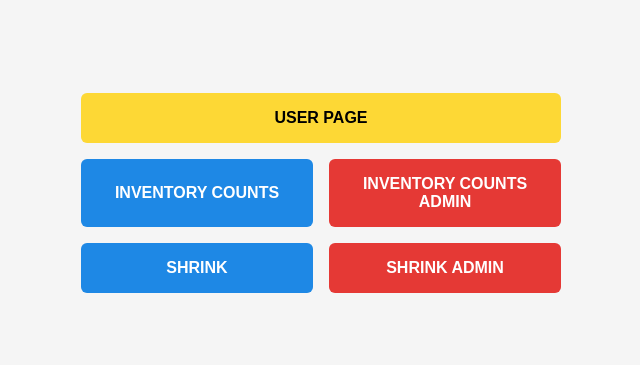
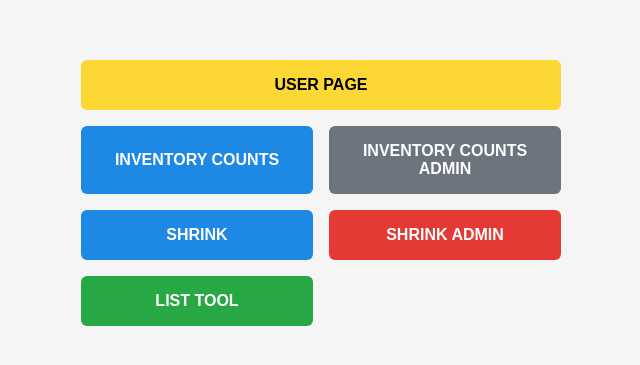
Before and after one commit to KarshBa/HGC_ADMIN_DASH, a plain HTML site: page index.html in a window 1280 px wide. Shown: the part 207-572 px from the top of the page, without its empty margins (319-959 px from the left). Drawn offline with Linux system fonts and the light colour scheme.

Commit message:
Update index.html

```diff
--- a/index.html
+++ b/index.html
@@ -24,7 +24,7 @@
 
     .dashboard {
       display: grid;
-      /* two flexible columns */
+      /* two equal columns */
       grid-template-columns: repeat(2, 1fr);
       gap: 16px;
       width: 100%;
@@ -70,15 +70,35 @@
     .dashboard a.blue:hover {
       background-color: #1565c0;
     }
+
+    /* gray button override for INVENTORY COUNTS ADMIN (if needed) */
+    .dashboard a.gray {
+      background-color: #6c757d;
+    }
+    .dashboard a.gray:hover {
+      background-color: #5a6268;
+    }
+
+    /* green button override for LIST TOOL */
+    .dashboard a.green {
+      background-color: #28a745;
+      /* force into first column of next available row */
+      grid-column: 1;
+    }
+    .dashboard a.green:hover {
+      background-color: #1e7e34;
+    }
   </style>
 </head>
 <body>
   <div class="dashboard">
     <a href="https://karshba.github.io/HGC_USER_DASH/" class="yellow">USER PAGE</a>
     <a href="https://inventory-counts.onrender.com/user.html" class="blue">INVENTORY COUNTS</a>
-    <a href="https://inventory-counts.onrender.com/admin.html">INVENTORY COUNTS ADMIN</a>
+    <a href="https://inventory-counts.onrender.com/admin.html" class="gray">INVENTORY COUNTS ADMIN</a>
     <a href="https://inventory-app-bxr3.onrender.com/user.html" class="blue">SHRINK</a>
     <a href="https://inventory-app-bxr3.onrender.com/admin.html">SHRINK ADMIN</a>
+    <!-- LIST TOOL sits under SHRINK, in column 1 of row 4 -->
+    <a href="https://inventory-counts.onrender.com/simplelist.html" class="green">LIST TOOL</a>
   </div>
 </body>
 </html>
```
